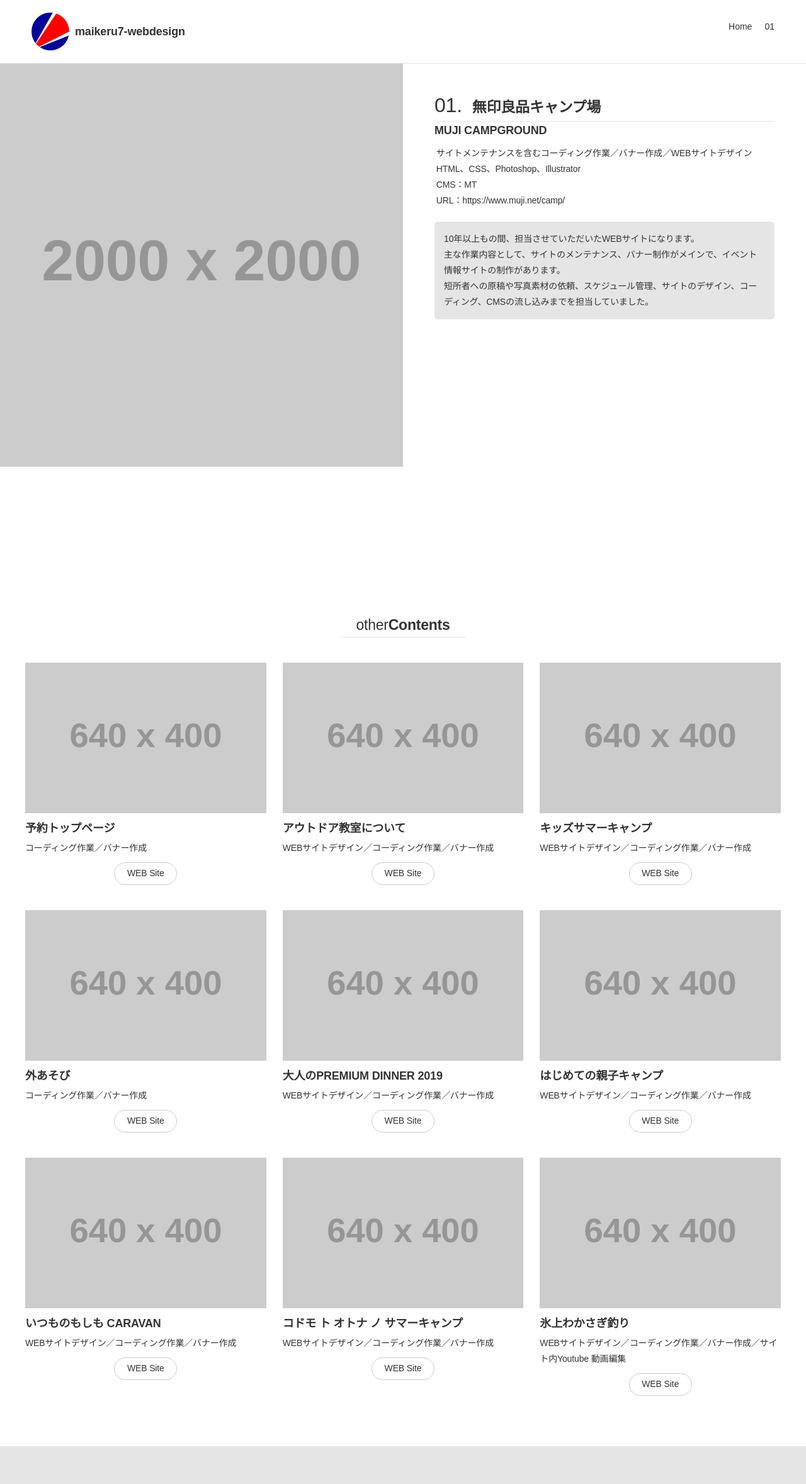
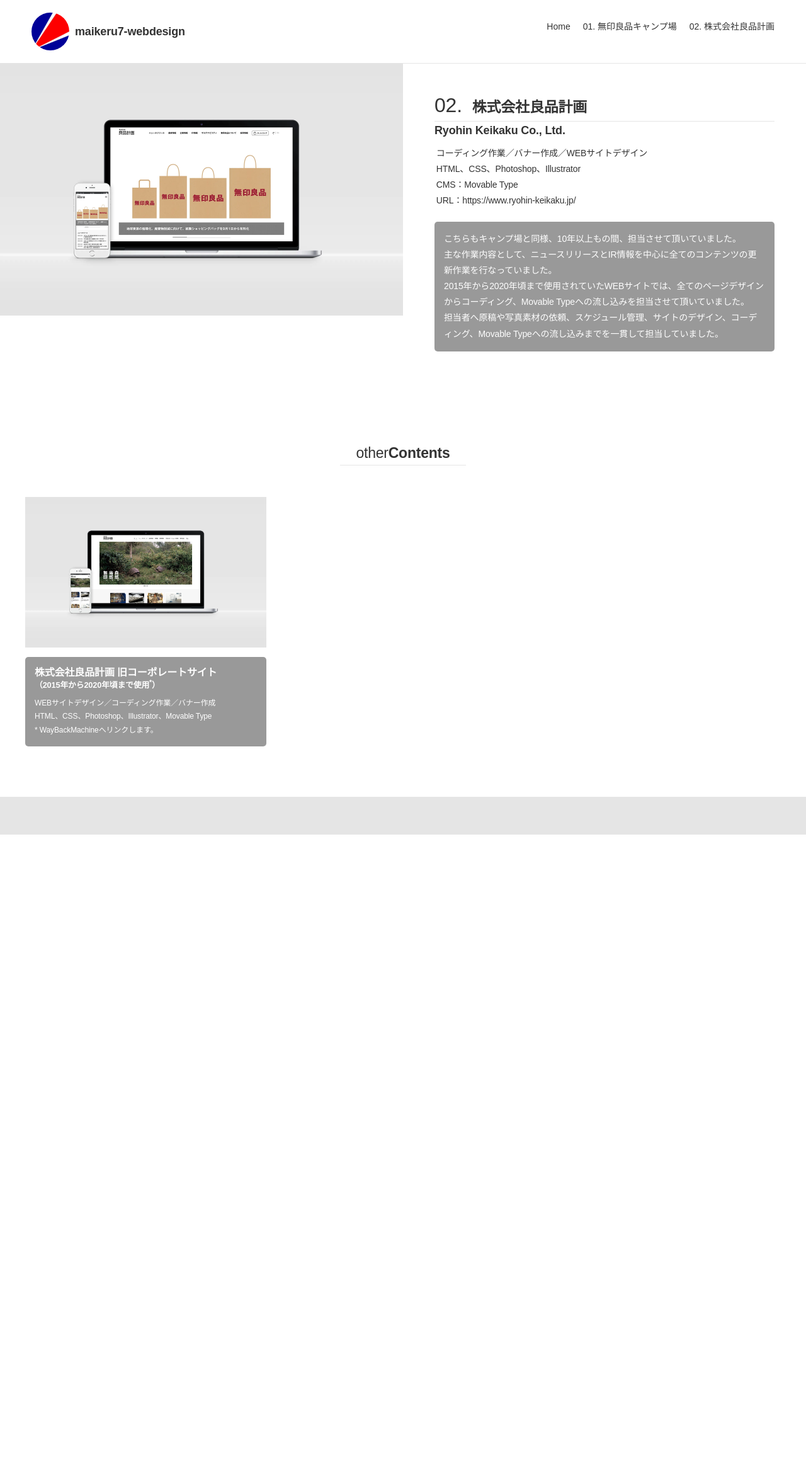
Before and after one commit to maikeru7/mydesign, a PHP site: page /port-02/index.html in a window 1280 px wide. Shown: the whole page at 63% size. After the commit the page ends 1325 px from the top, so only its background shows below. Run offline with PHP 8.4, Linux system fonts and the light colour scheme; grey boxes labelled with a size stand in for pictures from a placeholder-image service; some libraries are stand-ins or nearby versions.

Commit message:
“221210ポートフォリオ制作更新分”

```diff
--- a/css/base.css
+++ b/css/base.css
@@ -18,7 +18,8 @@
 
 img {vertical-align: bottom;}
 a {color: #333; text-decoration: none;}
-a:hover {}
+a:hover {color: #000;}
+
 .ttl_append,
 .attr {font-size: 13px; color: #999; margin-top: 5px;}
 *,
@@ -45,10 +46,11 @@
 
 em {font-style:initial; font-weight:bold;}
 
-/**/
+/*effect*/
 #curtain {z-index: 10;}
 .fadein.scrollin {opacity : 1; transform : translate(0, 0);}
 .fadein {opacity : 0.1; transform : translate(0, 50px); transition : all 1000ms;}
+/*effect*/
 
 /*パンくず*/
 ul#pan {margin:0; padding:0 0 5px 0; font-size: 10px; color: #999;}
@@ -83,7 +85,7 @@
 #GlobalNav ul li {list-style: none; float: left; margin-left: 20px; font-weight: normal;}
 #GlobalNav ul li a {padding: 0; display: block; line-height: 45px;}
 #GlobalNav ul li a:hover {}
-#GlobalNav .button {display: none; background-color: #fefefe;}
+#GlobalNav .button {display: none; /*background-color: #fff;*/}
 #GlobalNav ul li.ns {font-size: 13px; position: relative; top: 13px; border-left: 1px solid #ccc; padding-left:9px;}
 #GlobalNav ul li.ns a {line-height: 1.5; display: inline-block;}
 #GlobalNav h1,
--- a/port-02/css/contents.css
+++ b/port-02/css/contents.css
@@ -4,8 +4,8 @@
   main .cantents-wrap .main-promtion {padding-bottom:10px;}
 }
 
-.main-promtion_primaryInfo {min-height: 100vh; display: flex;}
-.main-promtion_primaryInfo figure.main-visual,
+.main-promtion_primaryInfo {display: flex;}
+.main-promtion_primaryInfo picture.main-visual,
 .main-promtion_primaryInfo div.detail {width: 50%;}
 .main-promtion_primaryInfo div.detail {padding: 50px;}
 .main-promtion_primaryInfo div.detail hgroup {margin-bottom: 20px;}
@@ -14,19 +14,35 @@
 .main-promtion_primaryInfo div.detail hgroup h2 {line-height: 1.0; letter-spacing:-0.01em;}
 .main-promtion_primaryInfo div.detail hgroup .detail-data {padding-top: 15px; padding-left: .2em;}
 .main-promtion_primaryInfo div.detail hgroup .detail-data p {line-height: 1.8; letter-spacing:-0.01em;}
-.main-promtion_primaryInfo div.detail hgroup .detail-data p a:hover {color:#ff1919;}
-.main-promtion_primaryInfo div.detail .comment {background-color: rgba(0,0,0,0.1); padding: 15px; border-radius: 5px;}
+.main-promtion_primaryInfo div.detail .comment {background-color: rgba(0,0,0,0.4); padding: 15px; border-radius: 5px; color: #fefefe;}
 .main-promtion_primaryInfo div.detail .comment p {line-height: 1.8; letter-spacing:-0.01em;}
 
-.main-promtion_secondaryInfo {max-width: 1200px; width: 100%; padding-top: 80px; height: auto; margin: 0 auto;}
-.ttlbox {max-width: 200px; margin:0px auto 40px; text-align: center; border-bottom:1px solid rgba(0,0,0,0.1);}
+@media screen and (max-width: 768px) {
+  .main-promtion_primaryInfo {display:block;}
+  .main-promtion_primaryInfo picture.main-visual,
+  .main-promtion_primaryInfo div.detail {width: 100%;}
+  .main-promtion_primaryInfo div.detail {padding: 20px;}
+  .main-promtion_primaryInfo div.detail .comment p {line-height: 1.6;}
+}
+
+.main-promtion_secondaryInfo {max-width: 1200px; width: 100%; padding-top: 100px; height: auto; margin: 0 auto;}
+.ttlbox {max-width: 200px; margin:0px auto 50px; text-align: center; border-bottom:1px solid rgba(0,0,0,0.1);}
 .main-promtion_secondaryInfo hgroup h1 {text-align: center; line-height: 1.0; letter-spacing:-0.01em; margin-bottom: 0.3em;}
 .main-promtion_secondaryInfo hgroup h1 span {font-weight: 100;}
 .main-promtion_secondaryInfo .details {display:flex; justify-content: space-between; flex-wrap: wrap;}
 .main-promtion_secondaryInfo .details .details-item {width: calc((99% - 40px) / 3); margin-bottom: 40px;}
-.main-promtion_secondaryInfo .details .details-item figure {margin-bottom: 15px;}
-.main-promtion_secondaryInfo .details .details-item figure img {width: 100%;}
-.main-promtion_secondaryInfo .details .details-item .contents-detail h2 {line-height: 1.0; letter-spacing:-0.01em; margin-bottom:10px;}
-.main-promtion_secondaryInfo .details .details-item .contents-detail p {line-height: 1.8; letter-spacing:-0.01em;}
+.main-promtion_secondaryInfo .details .details-item picture {margin-bottom: 15px; display: block; border-radius: 5px;}
+.main-promtion_secondaryInfo .details .details-item picture img {width: 100%;}
+.main-promtion_secondaryInfo .details .details-item .contents-detail {width: 100%; height:auto; margin: 0 auto; padding: 15px; background-color: rgba(0,0,0,0.4); color: #fefefe; border-radius: 5px;}
+.main-promtion_secondaryInfo .details .details-item .contents-detail h2 {line-height: 1.2; letter-spacing:-0.01em; margin-bottom:10px; font-size: 16px;}
+.main-promtion_secondaryInfo .details .details-item .contents-detail h2 span {display: block; font-size: 80%;}
+.main-promtion_secondaryInfo .details .details-item .contents-detail p {line-height: 1.8; letter-spacing:-0.01em; font-size: 12px;}
 .main-promtion_secondaryInfo .details .details-item .contents-detail p.btn {width: 100px; margin: 10px auto 0; padding: .3em 0; text-align: center; border: 1px solid #ccc; border-radius: 50px;}
-.main-promtion_secondaryInfo .details .details-item a:hover .contents-detail p.btn {color:#ff1919; border: 1px solid #ff1919;}
+
+@media screen and (max-width: 768px) {
+  .main-promtion_secondaryInfo {padding-left: 20px; padding-right: 20px;}
+  .main-promtion_secondaryInfo .details .details-item {width: calc((100% - 20px) / 2); margin-bottom: 20px;}
+  .main-promtion_secondaryInfo .details .details-item .contents-detail {max-height: 158px; height: auto;}
+  .main-promtion_secondaryInfo .details .details-item .contents-detail h2 {line-height: 1.2; font-size: 14px;}
+  .main-promtion_secondaryInfo .details .details-item .contents-detail p {line-height: 1.4; font-size: 10px;}
+}
--- a/port-02/index.html
+++ b/port-02/index.html
@@ -13,6 +13,55 @@
 <link rel="stylesheet" href="../css/reset.css">
 <link rel="stylesheet" href="../css/base.css">
 <link rel="stylesheet" href="css/contents.css">
+<script>
+    $(function(){
+        $("#GlobalNav .button").on("click",function(){
+            $("#GlobalNav").toggleClass("open");
+        });
+    });
+    $(function() {
+      // bodyにdivを追加
+        $('body').append('<div id="curtain">');
+        // 追加したdivを塗りつぶしてから透明化アニメーション
+          $('#curtain').css({
+            position: 'absolute',
+            left: 0,
+            top: 0,
+            width: '100%',
+            height: '100%',
+            backgroundColor: '#fff',
+            opacity: 100
+          }).animate({
+            opacity: 0
+          }, 2000, function() {
+          // アニメーション終了後に自身を消す
+            $(this).remove();
+          });
+    });
+    $('.fadein').css('visibility', 'hidden');
+    $(window).scroll(function() {
+      $('.fadein').each(function() {
+        var elemPos = $(this).offset().top;
+        var scroll = $(window).scrollTop();
+        var windowHeight = $(window).height();
+        if (scroll > elemPos - windowHeight + 200) {
+          $(this).addClass('scrollin');
+        }
+      });
+    });
+    $(function() {
+      var offsetY = -10;
+      var time = 500;
+      $('a[href^=#]').click(function() {
+        var target = $(this.hash);
+        if (!target.length) return ;
+        var targetY = target.offset().top+offsetY;
+        $('html,body').animate({scrollTop: targetY}, time, 'swing');
+        window.history.pushState(null, null, this.hash);
+        return false;
+      });
+    });
+</script>
 </head>
 <body id="mkw001-por01" class="private-Site-por01">
 <div id="wrapper">
@@ -34,7 +83,8 @@
             </div>
             <ul>
                 <li class="home"><a href="/">Home</a></li>
-                <li><a href="/port-01/">01</a></li>
+                <li><a href="/port-01/">01. 無印良品キャンプ場</a></li>
+                <li><a href="/port-02/">02. 株式会社良品計画</a></li>
             </ul>
         </nav>
     </div><!-- .headerWrap -->
@@ -43,122 +93,52 @@
 <section class="cantents-wrap">
   <section class="main-promtion">
     <div class="main-promtion_primaryInfo">
-        <figure class="main-visual">
-            <img src="https://placehold.jp/2000x2000.png" alt="">
-        </figure>
+        <picture class="main-visual">
+            <source srcset="img/mainVisual.webp" type="image/webp">
+            <img src="img/mainVisual.png" alt="">
+        </picture>
         <div class="detail">
             <hgroup>
-                <h1><span>01.</span>無印良品キャンプ場</h1>
-                <h2>MUJI CAMPGROUND</h2>
+                <h1><span>02.</span>株式会社良品計画</h1>
+                <h2>Ryohin Keikaku Co., Ltd.</h2>
                 <div class="detail-data">
-                    <p>サイトメンテナンスを含むコーディング作業／バナー作成／WEBサイトデザイン</p>
+                    <p>コーディング作業／バナー作成／WEBサイトデザイン</p>
                     <p>HTML、CSS、Photoshop、Illustrator</p>
-                    <p>CMS：MT</p>
-                    <p>URL：<a href="https://www.muji.net/camp/" target="_blank" rel="noopener noreferrer">https://www.muji.net/camp/</a></p>
+                    <p>CMS：Movable Type</p>
+                    <p>URL：<a href="https://www.ryohin-keikaku.jp/" target="_blank" rel="noopener noreferrer">https://www.ryohin-keikaku.jp/</a></p>
                 </div>
             </hgroup>
             <section class="comment">
-                <p>10年以上もの間、担当させていただいたWEBサイトになります。</p>
-                <p>主な作業内容として、サイトのメンテナンス、バナー制作がメインで、イベント情報サイトの制作があります。</p>
-                <p>短所者への原稿や写真素材の依頼、スケジュール管理、サイトのデザイン、コーディング、CMSの流し込みまでを担当していました。</p>
+                <p>こちらもキャンプ場と同様、10年以上もの間、担当させて頂いていました。</p>
+                <p>主な作業内容として、ニュースリリースとIR情報を中心に全てのコンテンツの更新作業を行なっていました。</p>
+                <p>2015年から2020年頃まで使用されていたWEBサイトでは、全てのページデザインからコーディング、Movable Typeへの流し込みを担当させて頂いていました。</p>
+                <p>担当者へ原稿や写真素材の依頼、スケジュール管理、サイトのデザイン、コーディング、Movable Typeへの流し込みまでを一貫して担当していました。</p>
             </section>
         </div>
     </div>
     <div class="main-promtion_secondaryInfo">
-        <hgroup>
+        <hgroup class="fadein">
             <div class="ttlbox">
                 <h1><span>other</span>Contents</h1>
             </div>
         </hgroup>
         <div class="details">
-            <div class="details-item"><a href="https://www.muji.net/camp/user/" target="_blank" rel="noopener noreferrer">
-                <figure>
-                    <img src="https://placehold.jp/640x400.png" alt="">
-                </figure>
+            <div class="details-item fadein"><a href="https://web.archive.org/web/20191201002935/http://ryohin-keikaku.jp/" target="_blank" rel="noopener noreferrer">
+                <picture>
+                    <source srcset="img/subVisual_01.webp" type="image/webp">
+                    <img src="img/subVisual_01.jpg" alt="">
+                </picture>
                 <div class="contents-detail">
-                    <h2>予約トップページ</h2>
-                    <p>コーディング作業／バナー作成</p>
-                    <p class="btn">WEB Site</p>
-                </div></a>
-            </div>
-            <div class="details-item"><a href="https://www.muji.net/camp/school/about/" target="_blank" rel="noopener noreferrer">
-                <figure>
-                    <img src="https://placehold.jp/640x400.png" alt="">
-                </figure>
-                <div class="contents-detail">
-                    <h2>アウトドア教室について</h2>
+                    <h2>株式会社良品計画 旧コーポレートサイト<span>（2015年から2020年頃まで使用<sup>*</sup>）</span></h2>
                     <p>WEBサイトデザイン／コーディング作業／バナー作成</p>
-                    <p class="btn">WEB Site</p>
-                </div></a>
-            </div>
-            <div class="details-item"><a href="https://www.muji.net/camp/contents/school/kids_summer_camp/" target="_blank" rel="noopener noreferrer">
-                <figure>
-                    <img src="https://placehold.jp/640x400.png" alt="">
-                </figure>
-                <div class="contents-detail"><h2>キッズサマーキャンプ</h2>
-                    <p>WEBサイトデザイン／コーディング作業／バナー作成</p>
-                    <p class="btn">WEB Site</p>
-                </div></a>
-            </div>
-            <div class="details-item"><a href="https://www.muji.net/camp/sotoasobi/" target="_blank" rel="noopener noreferrer">
-                <figure>
-                    <img src="https://placehold.jp/640x400.png" alt="">
-                </figure>
-                <div class="contents-detail"><h2>外あそび</h2>
-                    <p>コーディング作業／バナー作成</p>
-                    <p class="btn">WEB Site</p>
-                </div></a>
-            </div>
-            <div class="details-item"><a href="https://www.muji.net/camp/contents/premium_dinner/2019/" target="_blank" rel="noopener noreferrer">
-                <figure>
-                    <img src="https://placehold.jp/640x400.png" alt="">
-                </figure>
-                <div class="contents-detail"><h2>大人のPREMIUM DINNER 2019</h2>
-                    <p>WEBサイトデザイン／コーディング作業／バナー作成</p>
-                    <p class="btn">WEB Site</p>
-                </div></a>
-            </div>
-            <div class="details-item"><a href="https://www.muji.net/camp/school/package_plan/" target="_blank" rel="noopener noreferrer">
-                <figure>
-                    <img src="https://placehold.jp/640x400.png" alt="">
-                </figure>
-                <div class="contents-detail"><h2>はじめての親子キャンプ</h2>
-                    <p>WEBサイトデザイン／コーディング作業／バナー作成</p>
-                    <p class="btn">WEB Site</p>
-                </div></a>
-            </div>
-            <div class="details-item"><a href="https://www.muji.net/camp/contents/itsumonomoshimo_caravan/ikebukuro/2022/" target="_blank" rel="noopener noreferrer">
-                <figure>
-                    <img src="https://placehold.jp/640x400.png" alt="">
-                </figure>
-                <div class="contents-detail"><h2>いつものもしも CARAVAN</h2>
-                    <p>WEBサイトデザイン／コーディング作業／バナー作成</p>
-                    <p class="btn">WEB Site</p>
-                </div></a>
-            </div>
-            <div class="details-item"><a href="https://www.muji.net/camp/contents/school/kodomo_otona_camp/" target="_blank" rel="noopener noreferrer">
-                <figure>
-                    <img src="https://placehold.jp/640x400.png" alt="">
-                </figure>
-                <div class="contents-detail"><h2>コドモ ト オトナ ノ サマーキャンプ</h2>
-                    <p>WEBサイトデザイン／コーディング作業／バナー作成</p>
-                    <p class="btn">WEB Site</p>
-                </div></a>
-            </div>
-            <div class="details-item"><a href="https://www.muji.net/camp/contents/wakasagi/" target="_blank" rel="noopener noreferrer">
-                <figure>
-                    <img src="https://placehold.jp/640x400.png" alt="">
-                </figure>
-                <div class="contents-detail"><h2>氷上わかさぎ釣り</h2>
-                    <p>WEBサイトデザイン／コーディング作業／バナー作成／サイト内Youtube 動画編集</p>
-                    <p class="btn">WEB Site</p>
+                    <p>HTML、CSS、Photoshop、Illustrator、Movable Type</p>
+                    <p class="annotaition">* WayBackMachineへリンクします。</p>
                 </div></a>
             </div>
         </div>
     </div>
    </section>
 </section>
-
 </main>
 </div>
 <footer id="contentFooter">
```
Also changed, not shown: index.html (+51 -8 lines), port-01/css/contents.css (+10 -6 lines), port-01/index.html (+13 -16 lines), README.md, port-02/img/mainVisual.png (added), port-02/img/mainVisual.webp (added), port-02/img/subVisual_01.jpg (added), port-02/img/subVisual_01.webp (added), 4 other files.
